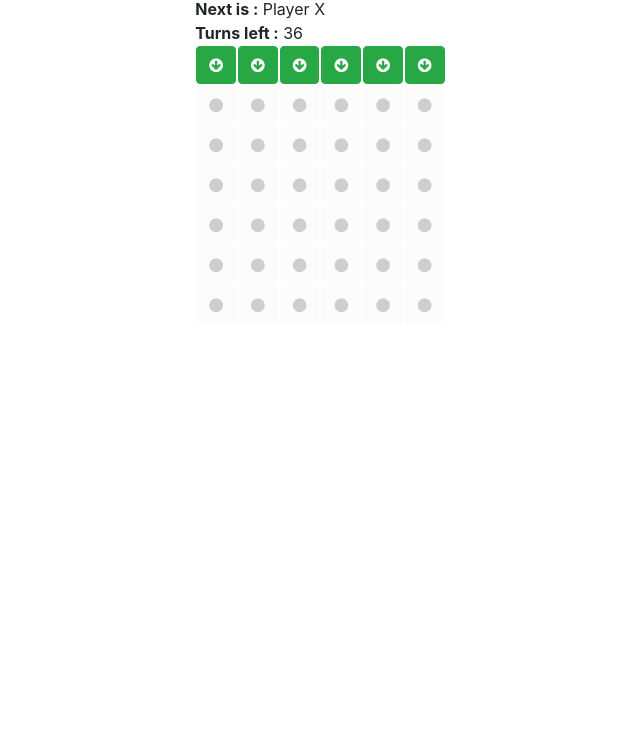
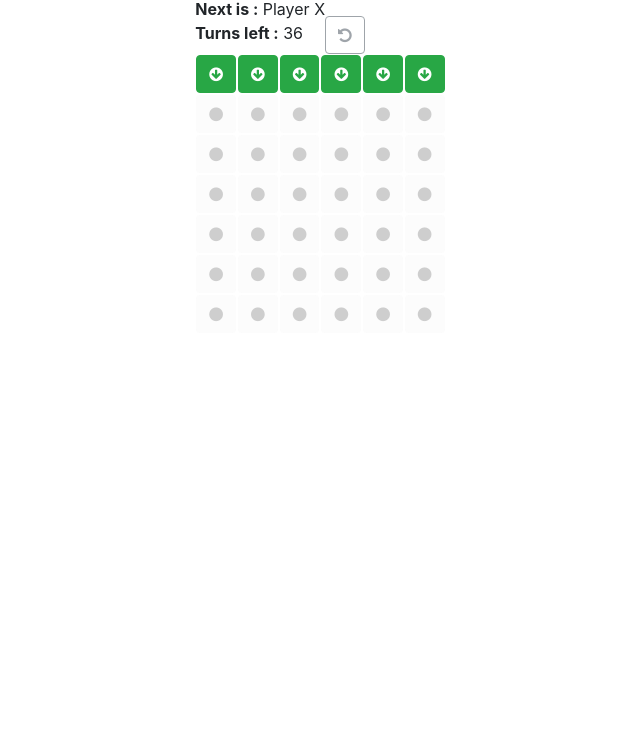
Before and after one commit to flotnik/xo-xo-game, a React app: page / in a window 1280 px wide. Shown: the part 59-800 px from the top of the page, without its empty margins (318-958 px from the left). Built offline with nearby package versions, Linux system fonts and the light colour scheme.

Commit message:
Added UndoButton component

```diff
--- a/src/components/board/board.js
+++ b/src/components/board/board.js
@@ -18,10 +18,10 @@ export default class Board extends React.Component{
     }
 
     createTable = ()=>{
-        let table = []
+        let table = [];
 
         //tr with action buttons 0-5
-        let action_button_tds = []
+        let action_button_tds = [];
         for(let i = 0; i < 6; i++){
             action_button_tds.push(<td key={i}>{this.renderActionButton(i)}</td>)
         }
--- a/src/components/game/game.css
+++ b/src/components/game/game.css
@@ -1,3 +1,7 @@
 .game{
 
 }
+
+.panel {
+    align-items: baseline;
+}
--- a/src/components/game/game.js
+++ b/src/components/game/game.js
@@ -4,6 +4,7 @@ import './game.css';
 import Header from '../header'
 import Status from '../status'
 import Board from '../board'
+import UndoButton from '../undo-button';
 
 export default class Game extends React.Component{
 
@@ -38,23 +39,38 @@ export default class Game extends React.Component{
               stepNumber: history.length,
               xIsNext: !this.state.xIsNext
             });
-            return
+            return;
           }
         }
         alert("Incorrect move! Please try again");
       }
 
+      onUndoClick = ()=>{
+
+        this.setState(({history, stepNumber, xIsNext})=>{
+          const prevHistory = history.slice(0, history.length-1);
+
+          return {
+            stepNumber: stepNumber-1,
+            xIsNext: !xIsNext,
+            history: prevHistory
+          }
+        });
+      }
+
     render(){
         const {history, stepNumber, xIsNext} = this.state;
         const current = history[stepNumber];
-        //console.log('stepNumber' , stepNumber)
 
         return (
             <div className='game'>
                 <Header />
-                <Status turn={xIsNext} turnNumber={stepNumber}/>
+                <div className="panel">
+                  <Status turn={xIsNext} turnNumber={stepNumber}/>
+                  <UndoButton onUndoClick={ ()=> this.onUndoClick() } isDisabled={ stepNumber === 0? true: false }/>
+                </div>
                 <Board squares={current.squares}
-                       onClick={i => this.handleClick(i)}
+                       onClick={ i => this.handleClick(i) }
                 />
             </div>
         );
--- /dev/null
+++ b/src/components/status/status.css
@@ -0,0 +1,3 @@
+.status {
+    display: inline-block;
+}
--- a/src/components/status/status.js
+++ b/src/components/status/status.js
@@ -1,8 +1,9 @@
 import React from 'react';
+import './status.css';
 
 const Status = (props) => {
     return (
-        <div>
+        <div className="status">
             <span><b>Next is :</b> {props.turn === true? 'Player X' : 'Player O'}</span>
             <br/>
             <span><b>Turns left :</b> {36 - props.turnNumber}</span>
--- /dev/null
+++ b/src/components/undo-button/index.js
@@ -0,0 +1,3 @@
+import UndoButton from './undo-button';
+
+export default UndoButton;
--- /dev/null
+++ b/src/components/undo-button/undo-button.css
@@ -0,0 +1,3 @@
+.undo-button {
+    display: inline-block;
+}
--- /dev/null
+++ b/src/components/undo-button/undo-button.js
@@ -0,0 +1,14 @@
+import React from 'react';
+import './undo-button.css';
+
+const UndoButton = (props)=>{
+    return(
+        <div className="undo-button">
+            <button className="btn btn-outline-secondary" onClick={ props.onUndoClick } disabled={ props.isDisabled }>
+                <i className="fa fa-undo"/>
+            </button>
+        </div>
+    );
+}
+
+export default UndoButton;
```
